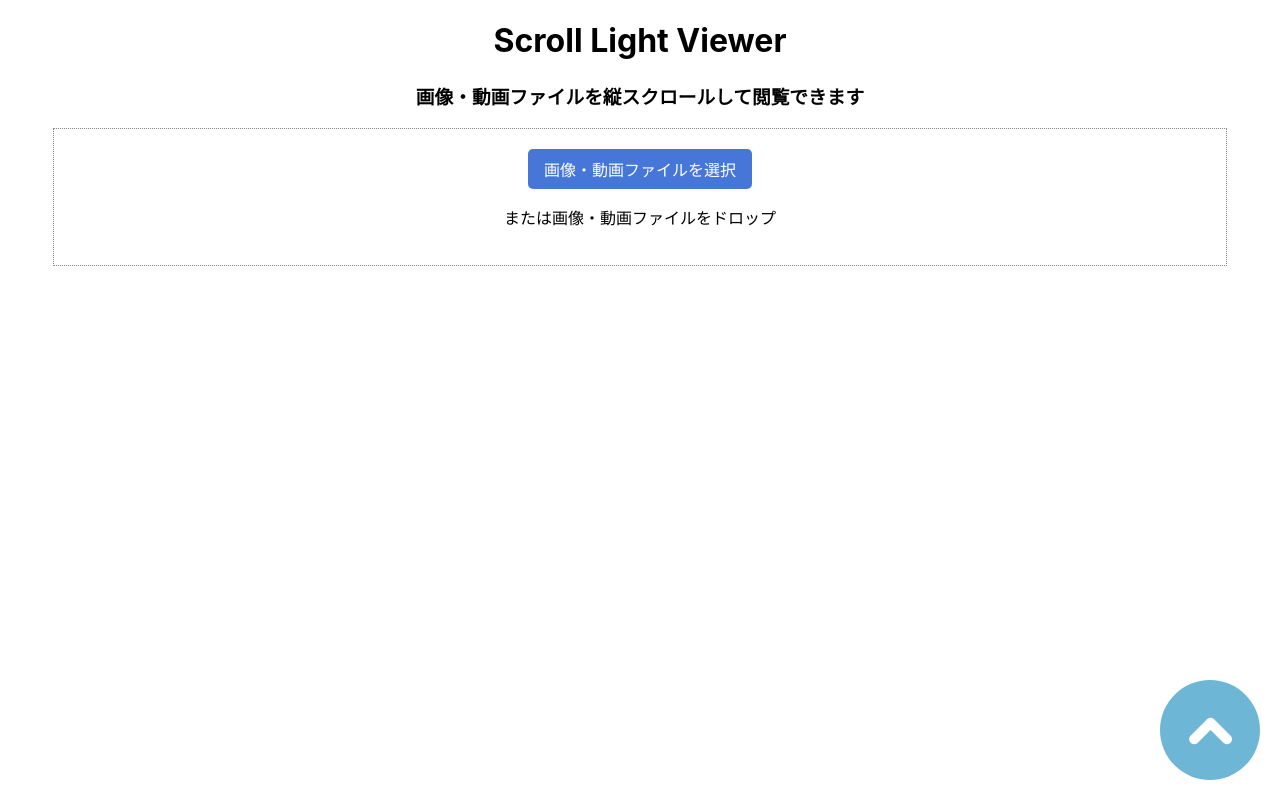
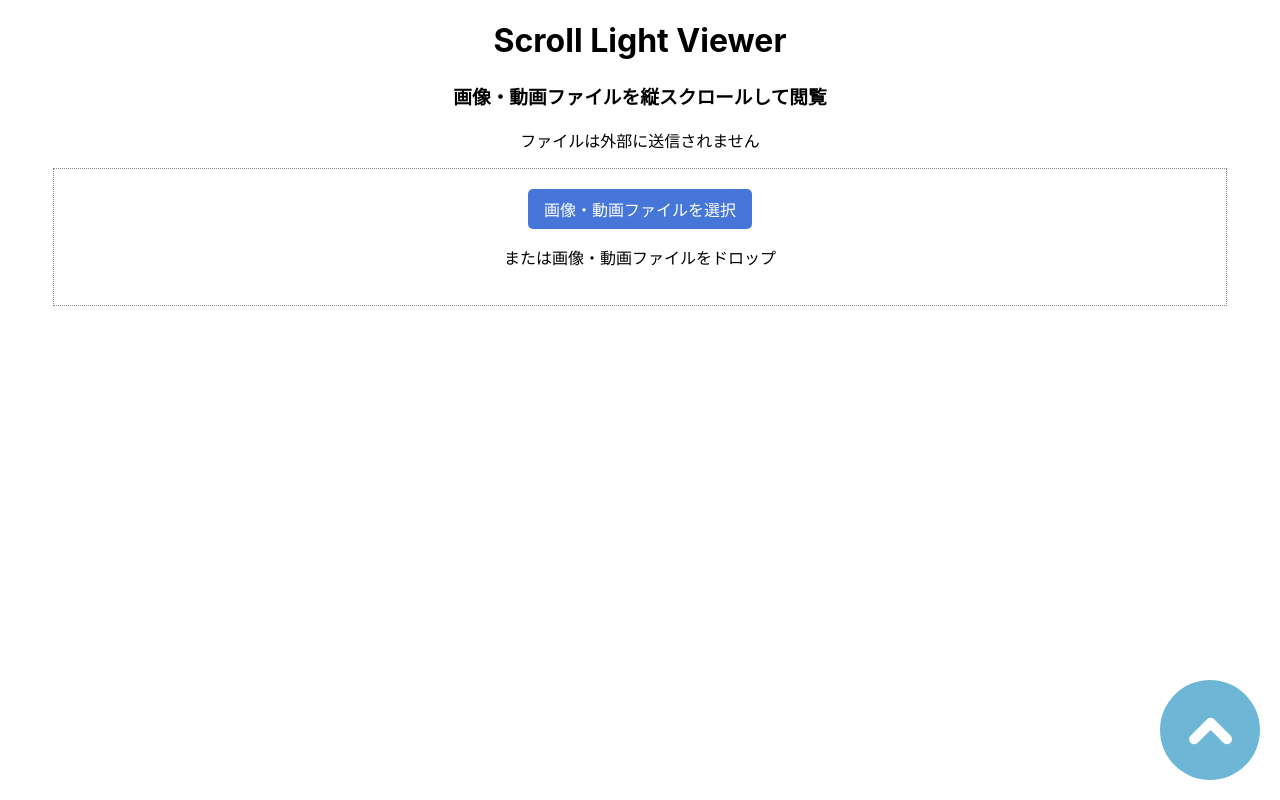
Before and after one commit to towa1204/scroll-light-viewer, a React (Create React App) app: page / in a window 1280 px wide. Built offline with nearby package versions, Linux system fonts and the light colour scheme.

Commit message:
アプリケーションの説明の修正

```diff
--- a/src/App.tsx
+++ b/src/App.tsx
@@ -25,7 +25,8 @@ const App = () => {
   return (
     <div className="App">
       <h1>Scroll Light Viewer</h1>
-      <h3>画像・動画ファイルを縦スクロールして閲覧できます</h3>
+      <h3>画像・動画ファイルを縦スクロールして閲覧</h3>
+      <p>ファイルは外部に送信されません</p>
       <div id="wrapper">
         <InputFilesArea appendFiles={appendFiles}>
           <ViewFiles files={files} />
```
